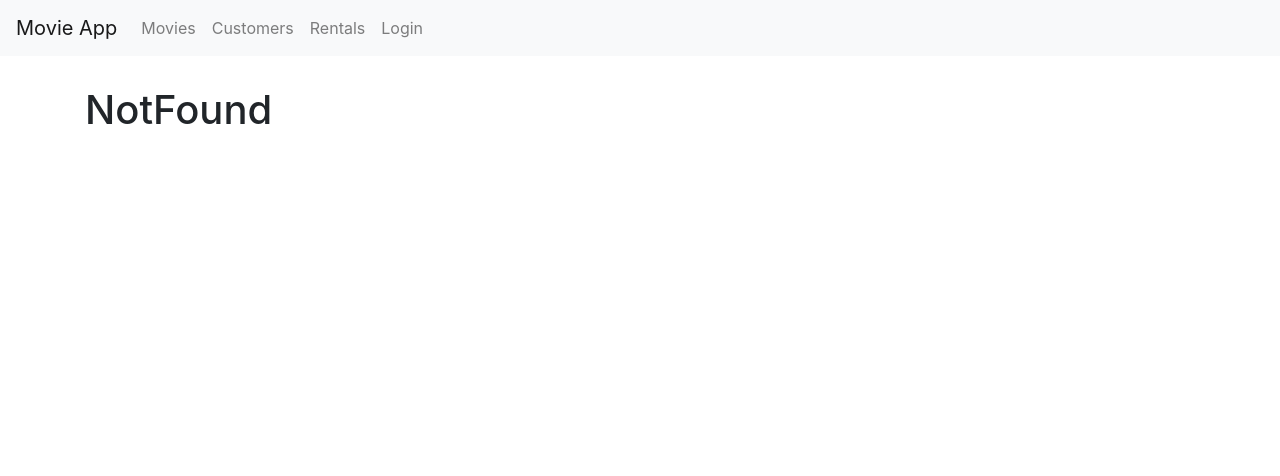
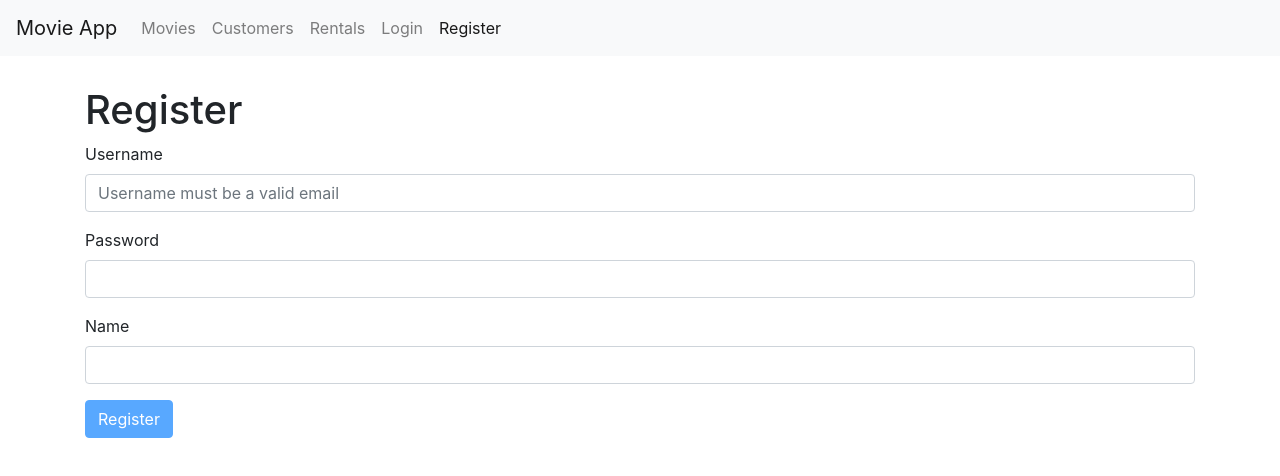
Before and after one commit to petit-lardon/react-movie, a React (Create React App) app: page /register in a window 1280 px wide. Before the commit this address led to /not-found. Shown: the top 476 px of the page. Built offline with nearby package versions, Linux system fonts and the light colour scheme.

Commit message:
add register form

```diff
--- a/src/App.js
+++ b/src/App.js
@@ -8,6 +8,7 @@
 import NotFound from "./components/NotFound";
 import MovieForm from "./components/MovieForm";
 import LoginForm from "./components/admin/LoginForm";
+import RegisterForm from "./components/admin/RegisterForm";
 import {Switch, Route, Redirect} from "react-router-dom";
 
 function App() {
@@ -17,6 +18,7 @@
             <main role="main" className="container">
                 <Switch>
                     <Route path="/login" component={LoginForm} />
+                    <Route path="/register" component={RegisterForm} />
                     <Route path="/movies/:id" component={MovieForm} />
                     <Route path="/movies" component={Movies} />
                     <Route path="/customers" component={Customers} />
--- a/src/components/Navbar.js
+++ b/src/components/Navbar.js
@@ -15,6 +15,7 @@
                     <NavLink className="nav-link nav-item" to="/customers">Customers</NavLink>
                     <NavLink className="nav-link nav-item" to="/rentals">Rentals</NavLink>
                     <NavLink className="nav-link nav-item" to="/login">Login</NavLink>
+                    <NavLink className="nav-link nav-item" to="/register">Register</NavLink>
                 </div>
             </div>
         </nav>
--- /dev/null
+++ b/src/components/admin/RegisterForm.js
@@ -0,0 +1,40 @@
+import React from 'react';
+import Form from '../form/Form';
+import Joi from "joi-browser";
+
+class RegisterForm extends Form {
+    state = {
+        data: {
+            username: '',
+            password: '',
+            name: ''
+        },
+        errors: {}
+    }
+
+    schemas = {
+        username: Joi.string().email().label('Email Address').required(),
+        password: Joi.string().regex(/^[a-zA-Z0-9]{6,16}$/).min(6).required(),
+        name: Joi.string().label('Name').required()
+    }
+
+    doSubmit = () => {
+        //call server
+    }
+
+    render() {
+        return (
+            <div>
+                <h1>Register</h1>
+                <form onSubmit={this.handleSubmit}>
+                    {this.renderInput('username', 'Username', 'email', 'Username must be a valid email')}
+                    {this.renderInput('password', 'Password', 'password')}
+                    {this.renderInput('name', 'Name')}
+                    {this.renderButton('Register')}
+                </form>
+            </div>
+        )
+    }
+}
+
+export default RegisterForm;
```
